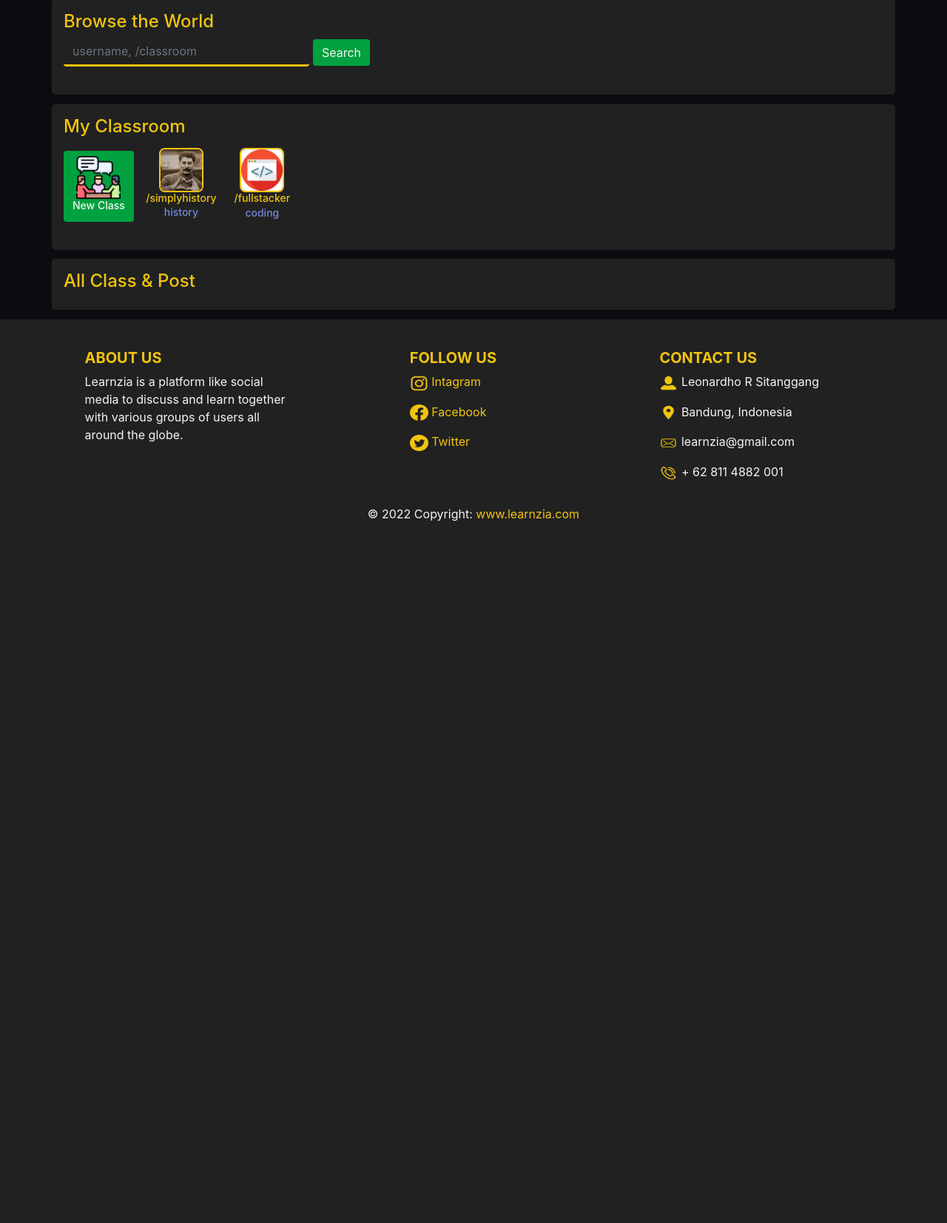
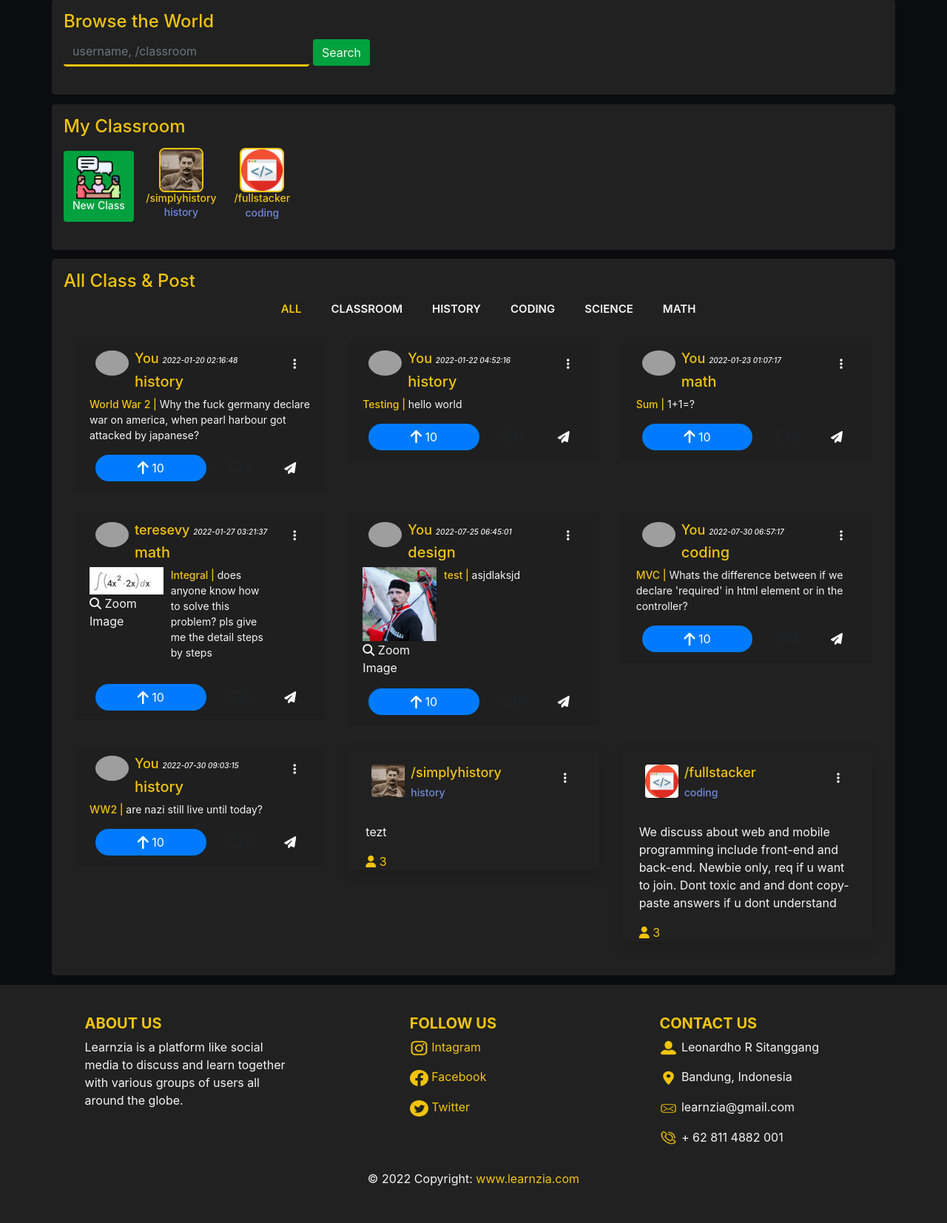
Before and after one commit to FlazeFy/Learnzia, a CodeIgniter app: page /Learnzia/globalCtrl in a window 1280 px wide. Shown: the part 105-1759 px from the top of the page at 74% size. Before the commit the page ends 810 px from the top, so only its background shows below. Run offline with CodeIgniter, Linux system fonts and the light colour scheme; a user stored in the database is signed in; data comes from the database, SQL or seed files in the repository; data that the repository does not hold is empty; some libraries are stand-ins or nearby versions; grey boxes are pictures that could not be loaded.

Commit message:
show all content in global

```diff
--- a/Learnzia/application/controllers/globalCtrl.php
+++ b/Learnzia/application/controllers/globalCtrl.php
@@ -24,6 +24,7 @@
 			$data['listClass']= $this->classModel->get_list_class();
 			$data['listRel']= $this->relationModel->get_list_relation();
 			$data['dataReply']= $this->replyModel->get_all_reply();
+			$data['content']= $this->browseContent();
 			//$data['dataReplyWCat']= $this->globalModel->get_all_replyWCat();
 			$this->load->view('global/index', $data);
 		}
@@ -65,6 +66,31 @@
 			} else {
 				$this->replyModel->reply($data, 'reply');
 			}
+		}
+
+		public function browseContent(){
+			return $data = $this->db->query('SELECT
+					discussion.id_discussion as id,
+					discussion.id_user as id_user,
+					discussion.datetime as created_at,
+					discussion.category as category,
+					discussion.subject as description,
+					discussion.question as body,
+					discussion.discussion_image as image_url,
+					user.username as username,
+					user.imageURL as image_user,
+					1 as cat
+				FROM discussion JOIN user ON user.id_user = discussion.id_user
+				UNION SELECT classroom.id_classroom as id,
+					null as id_user,
+					classroom.date as created_at,
+					classroom.category as category,
+					classroom.description as description,
+					classroom.type as body,
+					classroom.imageURL as image_url,
+					classroom.classname as username,
+					null as image_user,
+					2 as cat FROM classroom');
 		}
 
 		//Send message
--- a/Learnzia/application/views/contact/chat.php
+++ b/Learnzia/application/views/contact/chat.php
@@ -157,7 +157,7 @@
 												foreach($allDisc as $dis){
 													if(($msg['message'] == $rep['id_reply'])&&($dis['id_discussion'] == $rep['id_discussion'])){
 														echo"
-														<div class='card p-2 my-3 border-0 rounded' style='background-color:#212121; border-top-right-radius: 35px;'>
+														<div class='card p-2 my-3 border-0 rounded w-75' style='background-color:#212121; border-top-right-radius: 35px;'>
 															<div class='card-header' id='headingOne'>
 																<img src='http://localhost/Learnzia/assets/uploads/user/user_".$rep['imageURL'].".jpg' alt='Card image cap' class='rounded-circle img-fluid mx-2' style='width:45px; float:left;'>
 																<a class='btn btn-transparent border-0 mx-2 text-white' style='float:right;' data-toggle='modal' data-target='#'><i class='fa-solid fa-ellipsis-vertical'></i></a>";
@@ -202,7 +202,7 @@
 												foreach($allDisc as $dis){
 													if(($msg['message'] == $rep['id_reply'])&&($dis['id_discussion'] == $rep['id_discussion'])){
 														echo"
-														<div class='card p-2 my-3 border-0 rounded' style='background-color:#212121; border-top-right-radius: 35px;'>
+														<div class='card p-2 my-3 border-0 rounded w-75' style='background-color:#212121; border-top-right-radius: 35px;'>
 															<div class='card-header' id='headingOne'>
 																<img src='http://localhost/Learnzia/assets/uploads/user/user_".$rep['imageURL'].".jpg' alt='Card image cap' class='rounded-circle img-fluid mx-2' style='width:45px; float:left;'>
 																<a class='btn btn-transparent border-0 mx-2 text-white' style='float:right;' data-toggle='modal' data-target='#'><i class='fa-solid fa-ellipsis-vertical'></i></a>";
@@ -436,7 +436,7 @@
 												foreach($allDisc as $dis){
 													if(($msg['message'] == $rep['id_reply'])&&($dis['id_discussion'] == $rep['id_discussion'])){
 														echo"
-														<div class='card p-2 my-3 border-0 rounded' style='background-color:#212121; border-top-right-radius: 35px;'>
+														<div class='card p-2 my-3 border-0 rounded w-75' style='background-color:#212121; border-top-right-radius: 35px;'>
 															<div class='card-header' id='headingOne'>
 																<img src='http://localhost/Learnzia/assets/uploads/user/user_".$rep['imageURL'].".jpg' alt='Card image cap' class='rounded-circle img-fluid mx-2' style='width:45px; float:left;'>
 																<a class='btn btn-transparent border-0 mx-2 text-white' style='float:right;' data-toggle='modal' data-target='#'><i class='fa-solid fa-ellipsis-vertical'></i></a>";
@@ -481,7 +481,7 @@
 												foreach($allDisc as $dis){
 													if(($msg['message'] == $rep['id_reply'])&&($dis['id_discussion'] == $rep['id_discussion'])){
 														echo"
-														<div class='card p-2 my-3 border-0 rounded' style='background-color:#212121; border-top-right-radius: 35px;'>
+														<div class='card p-2 my-3 border-0 rounded w-75' style='background-color:#212121; border-top-right-radius: 35px;'>
 															<div class='card-header' id='headingOne'>
 																<img src='http://localhost/Learnzia/assets/uploads/user/user_".$rep['imageURL'].".jpg' alt='Card image cap' class='rounded-circle img-fluid mx-2' style='width:45px; float:left;'>
 																<a class='btn btn-transparent border-0 mx-2 text-white' style='float:right;' data-toggle='modal' data-target='#'><i class='fa-solid fa-ellipsis-vertical'></i></a>";
--- /dev/null
+++ b/Learnzia/application/views/global/all.php
@@ -0,0 +1,221 @@
+<style>
+	/*content*/
+	.content #content-flters {
+		list-style: none;
+		margin-bottom: 20px;
+	}
+	.content #content-flters li {
+		cursor: pointer;
+		display: inline-block;
+		margin: 0 10px 10px 10px;
+		font-size: 15px;
+		font-weight: 600;
+		line-height: 1;
+		padding: 7px 10px;
+		text-transform: uppercase;
+		text-align: center;
+		transition: all 0.3s ease-in-out;
+	}
+	.content #content-flters li:hover, .content #content-flters li.filter-active {
+		color: #F1C40F;
+	}
+	.content .content-item {
+		margin-bottom: 30px;
+	}
+	.content .content-item .content-img {
+		overflow: hidden;
+	}
+	.content .content-item .content-img img {
+		transition: all 0.8s ease-in-out;
+	}
+	.content .content-item .content-info {
+		opacity: 0;
+		position: absolute;
+		left: 15px;
+		bottom: 0;
+		z-index: 3;
+		right: 15px;
+		color:white;
+		transition: all ease-in-out 0.3s;
+		background: rgba(0, 0, 0, 0.5);
+		padding: 10px 15px;
+	}
+	.content .content-item .content-date {
+		opacity: 0;
+		position: absolute;
+		top: 0;
+		z-index: 3;
+		right: 15px;
+		transition: all ease-in-out 0.3s;
+		background: rgba(0, 0, 0, 0.5);
+		padding: 10px 15px;
+	}
+	.content .content-item .content-info h4 {
+		font-size: 18px;
+		color: #fff;
+		font-weight: 600;
+		color: #fff;
+		margin-bottom: 0px;
+	}
+	.content .content-item .content-info p, .content-date p {
+		color: rgba(255, 255, 255, 0.8);
+		font-size: 14px;
+		margin-bottom: 0;
+	}
+	.content .content-item .content-info .preview-link, .content .content-item .content-info .details-link {
+		position: absolute;
+		right: 15px;
+		font-size: 24px;
+		top: calc(50% - 18px);
+		color: #fff;
+		transition: 0.3s;
+	}
+	.content .content-item .content-info .preview-link:hover, .content .content-item .content-info .details-link:hover {
+		color: #F1C40F;
+	}
+	.content .content-item .content-info .details-link {
+		right: 10px;
+	}
+	.content .content-item:hover .content-img img {
+		transform: scale(1.2);
+	}
+	.content .content-item:hover .content-info {
+		opacity: 1;
+	}
+	.content .content-item:hover .content-date {
+		opacity: 1;
+	}
+
+	.content-details {
+		padding-top: 40px;
+	}
+	.content-details .content-details-slider img {
+		width: 100%;
+	}
+	.content-details .content-details-slider .swiper-pagination {
+		margin-top: 20px;
+		position: relative;
+	}
+	.content-details .content-details-slider .swiper-pagination .swiper-pagination-bullet {
+		width: 12px;
+		height: 12px;
+		background-color: #fff;
+		opacity: 1;
+		border: 1px solid #F1C40F;
+	}
+	.content-details .content-details-slider .swiper-pagination .swiper-pagination-bullet-active {
+		color: #F1C40F;
+	}
+	.content-details .content-info {
+		padding: 30px;
+		box-shadow: 0px 0 30px rgba(59, 67, 74, 0.08);
+	}
+	.content-details .content-info h3 {
+		font-size: 22px;
+		font-weight: 700;
+		margin-bottom: 20px;
+		padding-bottom: 20px;
+		border-bottom: 1px solid #eee;
+	}
+	.content-details .content-info ul {
+		list-style: none;
+		padding: 0;
+		font-size: 15px;
+	}
+	.content-details .content-info ul li + li {
+		margin-top: 10px;
+	}
+	.content-details .content-description {
+		padding-top: 30px;
+	}
+	.content-details .content-description h2 {
+		font-size: 26px;
+		font-weight: 700;
+		margin-bottom: 20px;
+	}
+	.content-details .content-description p {
+		padding: 0;
+	}
+</style>
+
+<section id="content" class="content">
+	<div class="container">
+		<ul id="content-flters" class="d-flex justify-content-center">
+			<li data-filter="*" class="filter-active">All</li>
+			<li data-filter=".filter-class">Classroom</li>
+			<li data-filter=".filter-history">History</li>
+			<li data-filter=".filter-coding">Coding</li>
+			<li data-filter=".filter-science">Science</li>
+			<li data-filter=".filter-math">Math</li>
+		</ul>
+
+		<div class="row content-container">
+			<?php
+				foreach($content->result_array() as $ct){
+					if($ct['cat'] == 2){
+						//Classroom
+						echo"
+						<div class='col-lg-4 col-md-6 content-item filter-class'>
+							<div class='container-fluid p-4 rounded shadow apps'>
+								<img  src='http://localhost/Learnzia/assets/uploads/classroom/".$ct['image_url'].".jpg' alt='Card image cap' class='rounded img-fluid mx-2' style='width:45px; float:left;'>
+								<a class='btn btn-transparent border-0 mx-2 text-white' style='float:right;' data-toggle='modal' data-target='#'><i class='fa-solid fa-ellipsis-vertical'></i></a>
+								<h5 style='font-size:18px;'>/".$ct['username']."</h5>
+								<h5 style='color:#7289DA; font-size:14px;'>".$ct['category']."</h5><br>
+								<p>".$ct['description']."</p>
+								<a class='float-left'><i class='fa-solid fa-user'></i> 3</a>
+							</div>
+						</div>";
+					} else {
+						echo"
+						<div class='col-lg-4 col-md-6 content-item filter-class' style='background-color:#212121; border-top-left-radius: 35px;'>
+							<div class='card-header' id='headingOne'>
+								<img src='http://localhost/Learnzia/assets/uploads/user/user_".$ct['image_user'].".jpg' alt='Card image cap' class='rounded-circle img-fluid mx-2' style='width:45px; float:left;'>
+								<a class='btn btn-transparent border-0 mx-2 text-white' style='float:right;' data-toggle='modal' data-target='#'><i class='fa-solid fa-ellipsis-vertical'></i></a>";
+								//Discussion header.
+								if($ct['id_user'] == $this->session->userdata('userIdTrack')){
+									echo"
+									<h5 style='font-size:18px;'>You <span style='font-size:10px; padding-top:5px; font-style:italic; color:whitesmoke;'>".$ct['created_at']."</span></h5>";
+								} else {
+									echo"
+									<h5 style='font-size:18px;'>".$ct['username']." <span style='font-size:10px; padding-top:5px; font-style:italic; color:whitesmoke;'>".$ct['created_at']."</span></h5>";
+								} echo "
+								<h5 id='question_cat'>".$ct['category']."</h5>";
+								//Question with image.
+								if ($ct['image_url'] != 'null'){
+									echo"
+									<div class='row mb-3'>
+										<div class='col-md-4'>
+											<img src='http://localhost/Learnzia/assets/uploads/discussion_".$ct['image_url'].".jpg' style='width:100px;' id='question_img'
+												data-toggle='modal' data-target='#zoom".$ct['id']."'>
+											<div id='question_alt'><i class='fa-solid fa-magnifying-glass'></i> Zoom Image</div>
+										</div>
+										<div class='col-md-6' style=''>
+											<p style='font-size:14px; color:whitesmoke;'><span style='color:#F1C40F; font-weight:500;'>".$ct['description']." | </span> ".$ct['body']."</p>
+										</div>
+									</div>";
+								} else {
+									echo"
+									<p style='font-size:14px; color:whitesmoke;'><span style='color:#F1C40F; font-weight:500;'>".$ct['description']." | </span> ".$ct['body']."</p>";
+								}
+								echo "
+								<a class='btn btn-primary mx-2 border-0 rounded-pill w-50' id='btn-up' title='up'><i class='fa-solid fa-arrow-up fa-lg'></i>  10</a>
+								<a class='btn btn-transparent border-0 mx-2 text-white' style='float:right;' data-toggle='modal' data-target='#shareDisc".$ct['id']."' title='forward'><i class='fa-solid fa-paper-plane'></i></a>
+								<a class='btn btn-transparent mx-2 border-0 rounded-pill' id='btn-reply' type='button' title='see detail'><i class='fa-regular fa-message'></i> ";
+									//Count reply.
+									$reply = 0;
+									foreach ($dataReply as $r2){
+										if ($r2['id_discussion'] == $ct['id']){
+											$reply++;
+										}
+									}
+									echo $reply;
+								echo"</a>
+							</div>
+						</div>";
+					}
+				}
+			?>
+		</div>
+
+	</div>
+</section><!-- End My content Section -->
--- a/Learnzia/application/views/global/index.php
+++ b/Learnzia/application/views/global/index.php
@@ -115,10 +115,12 @@
 			</div>
 		</div>
 
-		<!--All classroom.-->
 		<div class="container p-3" id="menu">
 			<h4>All Class & Post</h4>
-
+			<!--All classroom.-->
+			<?php
+				$this->load->view('global/all');
+			?>
 		</div>
 
 		<!--Footer.-->
```
